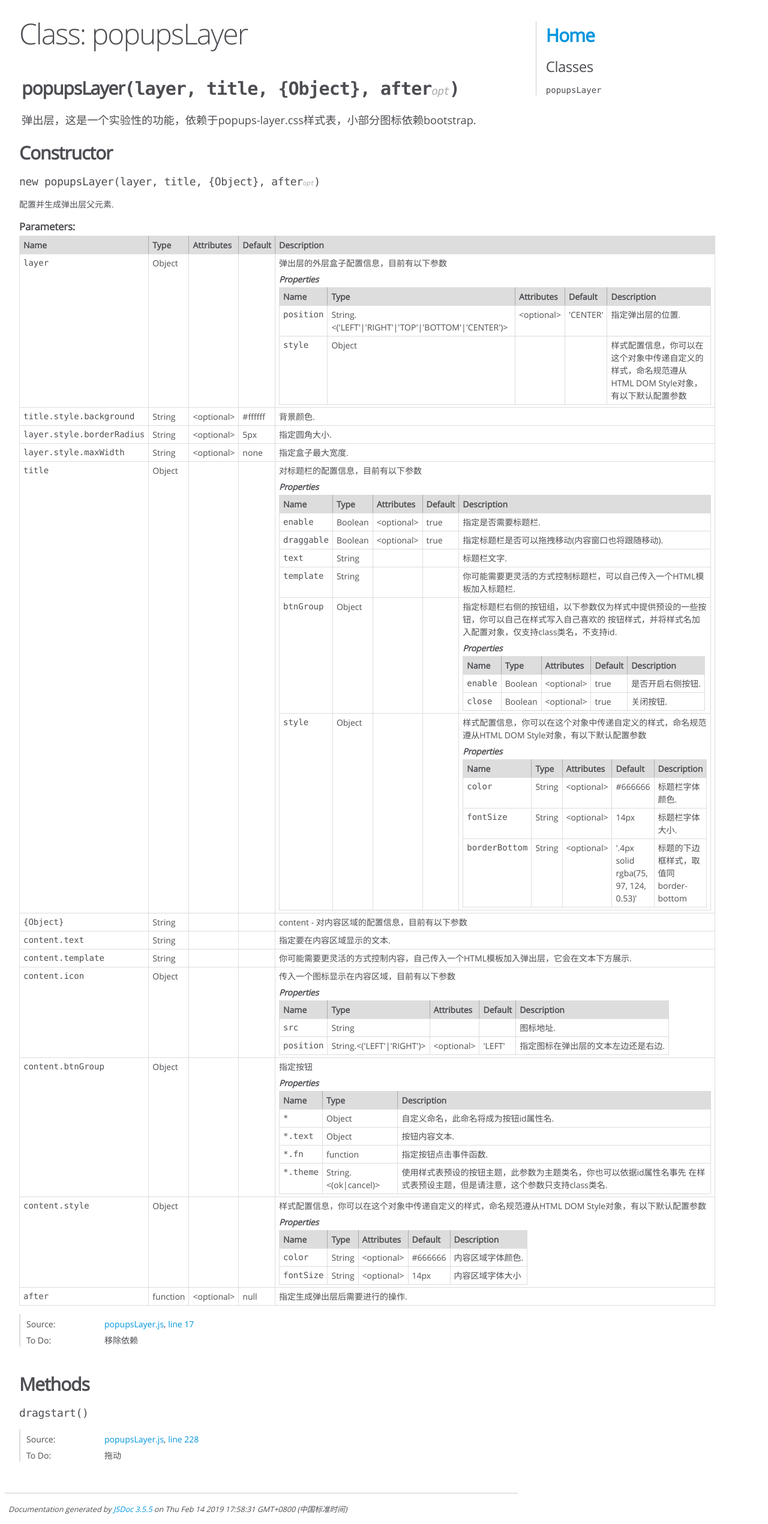
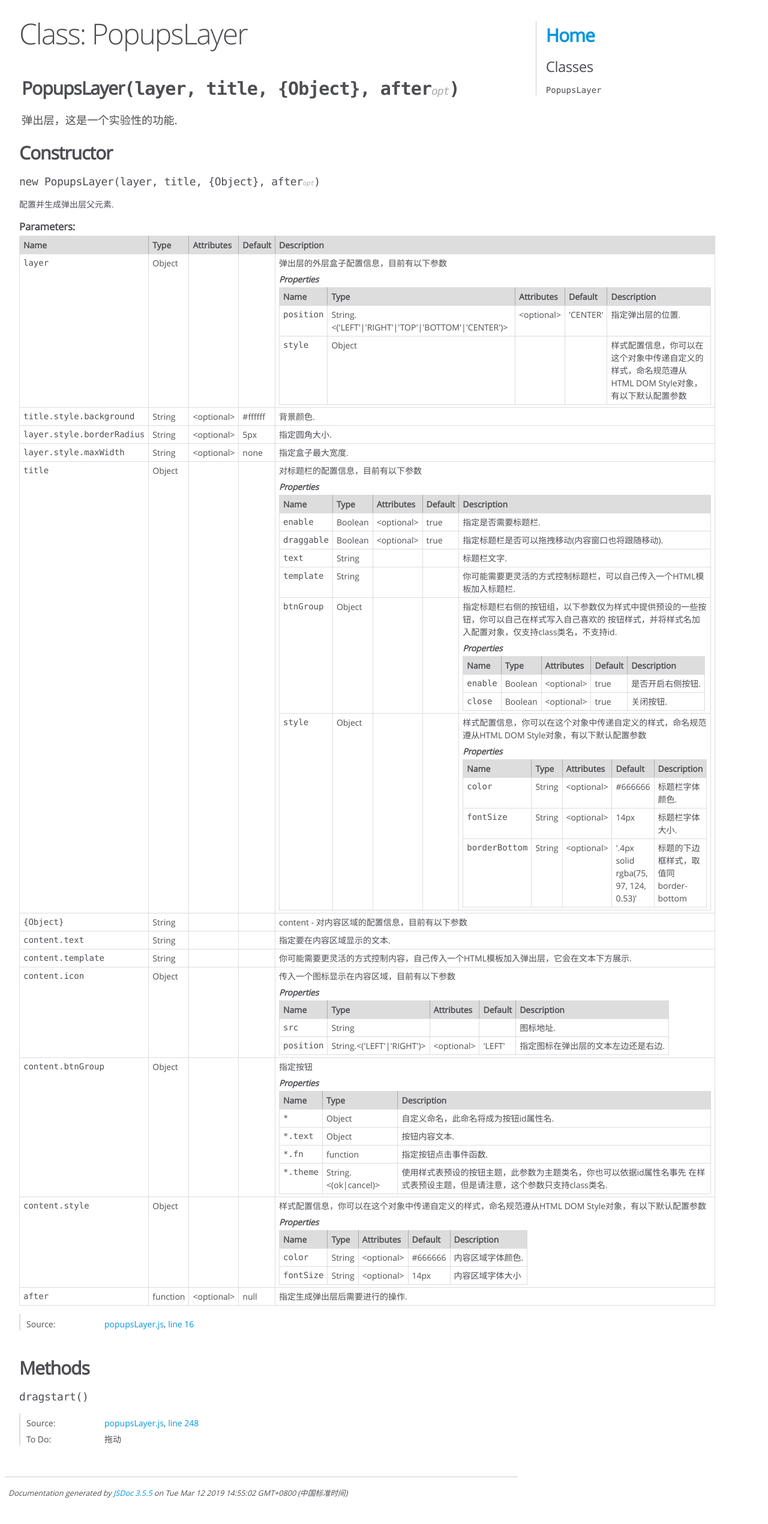
Before and after one commit to Kafuu-Chinocya/popups-layer, a website: page doc/popupsLayer/PopupsLayer.html in a window 1280 px wide. Shown: the whole page at 60% size. After the commit the page ends 2514 px from the top, so only its background shows below. Drawn offline with Linux system fonts and the light colour scheme.

Commit message:
更新doc

```diff
--- a/doc/popupsLayer/popupsLayer.html
+++ b/doc/popupsLayer/PopupsLayer.html
@@ -2,7 +2,7 @@
 <html lang="en">
 <head>
     <meta charset="utf-8">
-    <title>JSDoc: Class: popupsLayer</title>
+    <title>JSDoc: Class: PopupsLayer</title>
 
     <script src="scripts/prettify/prettify.js"> </script>
     <script src="scripts/prettify/lang-css.js"> </script>
@@ -17,7 +17,7 @@
 
 <div id="main">
 
-    <h1 class="page-title">Class: popupsLayer</h1>
+    <h1 class="page-title">Class: PopupsLayer</h1>
 
 
 
@@ -28,9 +28,9 @@
 
 <header>
 
-        <h2><span class="attribs"><span class="type-signature"></span></span>popupsLayer<span class="signature">(layer, title, {Object}, after<span class="signature-attributes">opt</span>)</span><span class="type-signature"></span></h2>
-
-            <div class="class-description">弹出层，这是一个实验性的功能，依赖于popups-layer.css样式表，小部分图标依赖bootstrap.</div>
+        <h2><span class="attribs"><span class="type-signature"></span></span>PopupsLayer<span class="signature">(layer, title, {Object}, after<span class="signature-attributes">opt</span>)</span><span class="type-signature"></span></h2>
+
+            <div class="class-description">弹出层，这是一个实验性的功能.</div>
 
 
 </header>
@@ -45,7 +45,7 @@
 
 
 
-    <h4 class="name" id="popupsLayer"><span class="type-signature"></span>new popupsLayer<span class="signature">(layer, title, {Object}, after<span class="signature-attributes">opt</span>)</span><span class="type-signature"></span></h4>
+    <h4 class="name" id="PopupsLayer"><span class="type-signature"></span>new PopupsLayer<span class="signature">(layer, title, {Object}, after<span class="signature-attributes">opt</span>)</span><span class="type-signature"></span></h4>
 
 
 
@@ -1502,7 +1502,7 @@
 
     <dt class="tag-source">Source:</dt>
     <dd class="tag-source"><ul class="dummy"><li>
-        <a href="popupsLayer.js.html">popupsLayer.js</a>, <a href="popupsLayer.js.html#line17">line 17</a>
+        <a href="popupsLayer.js.html">popupsLayer.js</a>, <a href="popupsLayer.js.html#line16">line 16</a>
     </li></ul></dd>
 
 
@@ -1510,13 +1510,6 @@
 
 
 
-
-    <dt class="tag-todo">To Do:</dt>
-    <dd class="tag-todo">
-        <ul>
-            <li>移除依赖</li>
-        </ul>
-    </dd>
 
 </dl>
 
@@ -1611,7 +1604,7 @@
 
     <dt class="tag-source">Source:</dt>
     <dd class="tag-source"><ul class="dummy"><li>
-        <a href="popupsLayer.js.html">popupsLayer.js</a>, <a href="popupsLayer.js.html#line228">line 228</a>
+        <a href="popupsLayer.js.html">popupsLayer.js</a>, <a href="popupsLayer.js.html#line248">line 248</a>
     </li></ul></dd>
 
 
@@ -1662,13 +1655,13 @@
 </div>
 
 <nav>
-    <h2><a href="index.html">Home</a></h2><h3>Classes</h3><ul><li><a href="popupsLayer.html">popupsLayer</a></li></ul>
+    <h2><a href="index.html">Home</a></h2><h3>Classes</h3><ul><li><a href="PopupsLayer.html">PopupsLayer</a></li></ul>
 </nav>
 
 <br class="clear">
 
 <footer>
-    Documentation generated by <a href="https://github.com/jsdoc3/jsdoc">JSDoc 3.5.5</a> on Thu Feb 14 2019 17:58:31 GMT+0800 (中国标准时间)
+    Documentation generated by <a href="https://github.com/jsdoc3/jsdoc">JSDoc 3.5.5</a> on Tue Mar 12 2019 14:55:02 GMT+0800 (中国标准时间)
 </footer>
 
 <script> prettyPrint(); </script>
```
Also changed, not shown: doc/popupsLayer/index.html (+2 -2 lines), doc/popupsLayer/popupsLayer.js.html (+32 -12 lines).
